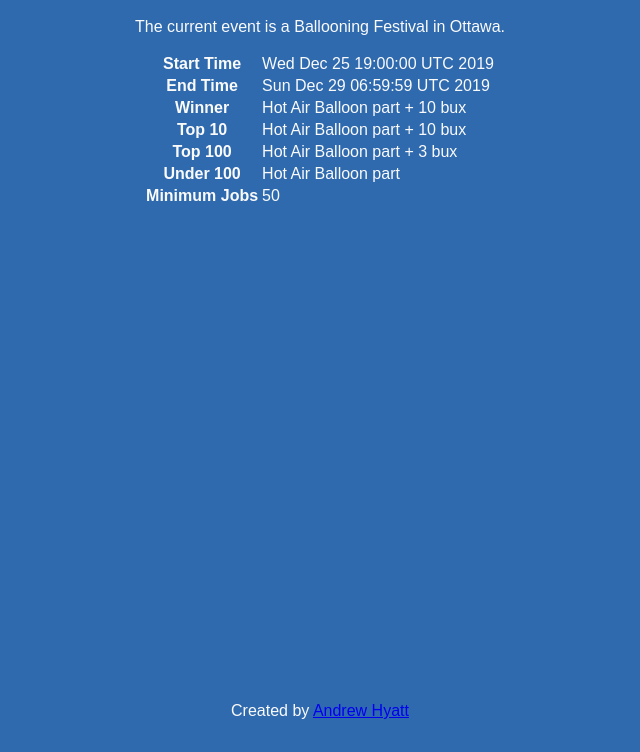
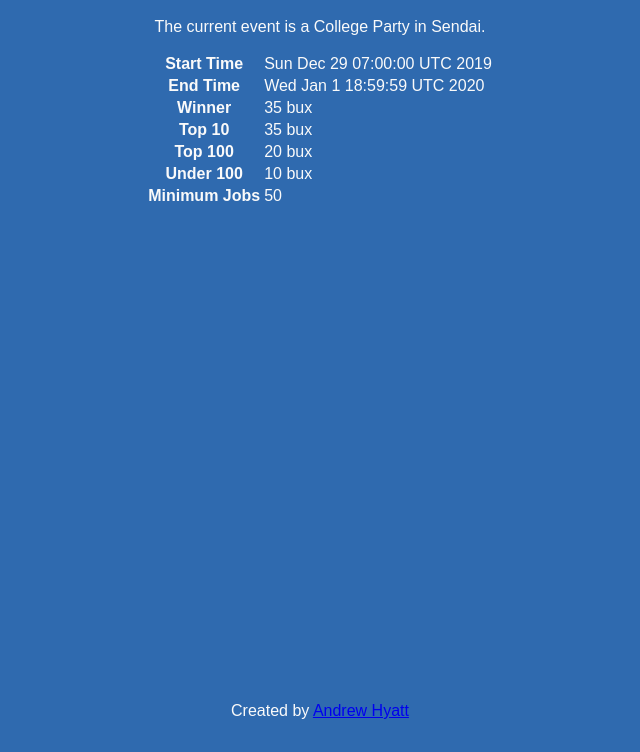
Before and after one commit to ahyattdev/ppevent.andrewhyatt.us, a plain HTML site: page docs/index.html in a window 1280 px wide. Shown: the part 48-800 px from the top of the page, without its empty margins (320-960 px from the left). Drawn offline with Linux system fonts and the light colour scheme.

Commit message:
Event changed

```diff
--- a/docs/index.html
+++ b/docs/index.html
@@ -7,31 +7,31 @@
 <h1 class="center">Pocket Planes Global Event</h1>
 <div>
 <p class="center">The current event is a
-Ballooning Festival in Ottawa.</p>
+College Party in Sendai.</p>
 <table class="center">
 <tr>
 <th>Start Time</th>
-<td>Wed Dec 25 19:00:00 UTC 2019</td>
+<td>Sun Dec 29 07:00:00 UTC 2019</td>
 </tr>
 <tr>
 <th>End Time</th>
-<td>Sun Dec 29 06:59:59 UTC 2019</td>
+<td>Wed Jan  1 18:59:59 UTC 2020</td>
 </tr>
 <tr>
 <th>Winner</th>
-<td>Hot Air Balloon part + 10 bux</td>
+<td>35 bux</td>
 </tr>
 <tr>
 <th>Top 10</th>
-<td>Hot Air Balloon part + 10 bux</td>
+<td>35 bux</td>
 </tr>
 <tr>
 <th>Top 100</th>
-<td>Hot Air Balloon part + 3 bux</td>
+<td>20 bux</td>
 </tr>
 <tr>
 <th>Under 100</th>
-<td>Hot Air Balloon part</td>
+<td>10 bux</td>
 </tr>
 <tr>
 <th>Minimum Jobs</th>
```
